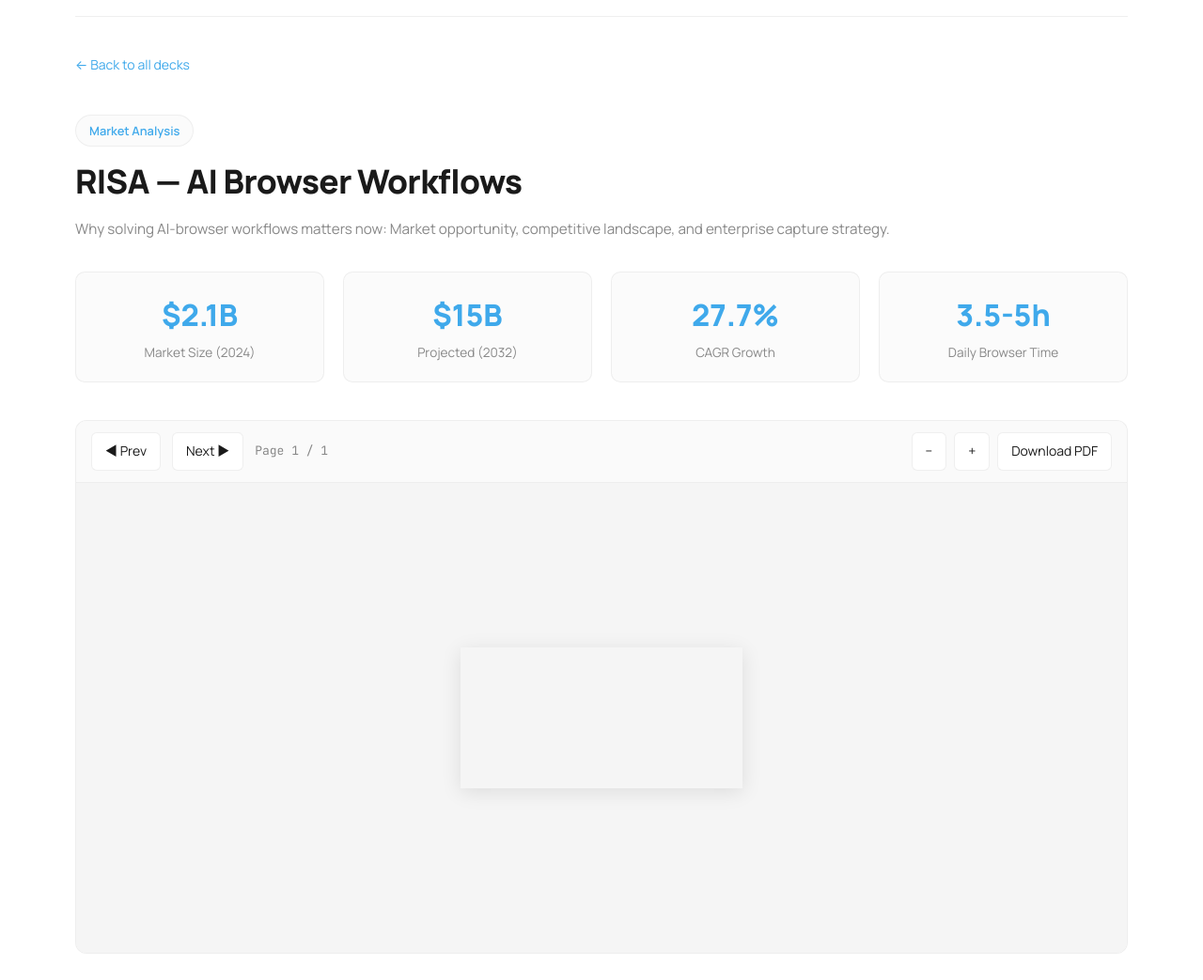
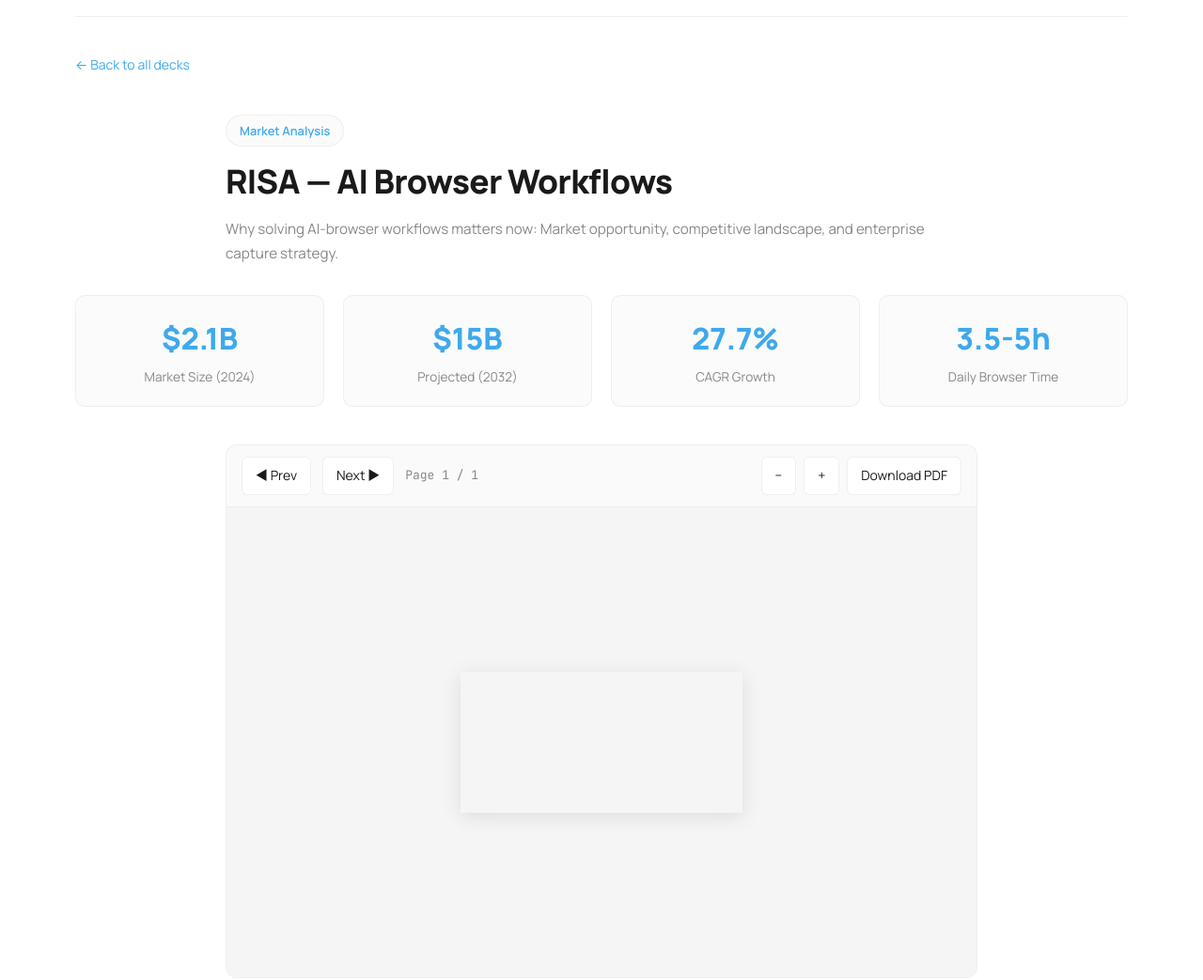
Before and after one commit to Coderopp/pranavbhadane.github.io, a plain HTML site: page case-studies/risa-ai-browser.html in a window 1280 px wide. Shown: the part 107-1150 px from the top of the page at 94% size. Drawn offline with Linux system fonts and the light colour scheme; a script that the page names is missing.

Commit message:
normalize widths to 800px center across all case study pages

```diff
--- a/case-studies/risa-ai-browser.html
+++ b/case-studies/risa-ai-browser.html
@@ -13,12 +13,12 @@
     .back-link{color:var(--accent);text-decoration:none;font-size:14px;display:inline-flex;align-items:center;gap:8px;margin-top:40px}
     .back-link:hover{opacity:0.8}
 
-    .case-header{margin:40px 0 32px}
+    .case-header{margin:40px auto 32px; max-width:800px;}
     .case-badge{display:inline-block;background:var(--card-bg);color:var(--accent);padding:6px 14px;border-radius:20px;font-size:0.8rem;font-weight:600;margin-bottom:16px;border:1px solid var(--border)}
     h1{font-size:2.2rem;font-weight:800;line-height:1.2;letter-spacing:-0.02em;margin:0 0 16px}
     .case-meta{color:var(--muted);font-size:0.95rem;margin-bottom:24px}
 
-    .pdf-section{margin:40px 0}
+    .pdf-section{margin:40px auto; max-width:800px;}
     .pdf-container{background:var(--card-bg);border:1px solid var(--border);border-radius:12px;overflow:hidden}
     .pdf-toolbar{padding:12px 16px;display:flex;gap:12px;align-items:center;border-bottom:1px solid var(--border);background:var(--card-bg);flex-wrap:wrap}
     .pdf-toolbar button{padding:8px 14px;border:1px solid var(--border);background:var(--bg);border-radius:6px;cursor:pointer;transition:all var(--transition);color:var(--text);font-size:14px}
@@ -27,7 +27,7 @@
     .pdf-canvas-wrapper{display:flex;align-items:center;justify-content:center;padding:24px;min-height:500px;background:var(--card-bg-alt, #f5f5f5);overflow:auto}
     #pdf-canvas{max-width:100%;height:auto;box-shadow:0 4px 20px rgba(0,0,0,0.1)}
 
-    .blog-section{margin:60px 0}
+    .blog-section{margin:60px auto; max-width:800px;}
     .blog-section h2{font-size:1.6rem;font-weight:700;margin-bottom:24px}
     .blog-content{font-size:1.05rem;line-height:1.8;color:var(--text)}
     .blog-content h3{font-size:1.3rem;margin:32px 0 16px;font-weight:700}
```
Also changed, not shown: case-studies/enterprise-ai-adoption.html (+3 -3 lines), case-studies/flipkart-2025-strategy.html (+3 -3 lines), case-studies/hilabs-network-adequacy.html (+3 -3 lines), case-studies/instigpt-architecture.html (+3 -3 lines), case-studies/mars-colonization-strategy.html (+3 -3 lines), case-studies/product-strategy-frameworks.html (+3 -3 lines), case-studies/produscope-student-finance.html (+3 -3 lines), case-studies/restoration-platform-gtm.html (+3 -3 lines), case-studies/wellbeingmate-mental-health.html (+3 -3 lines).
